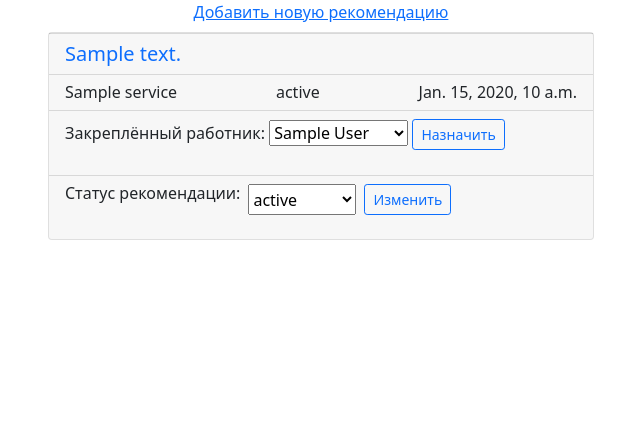
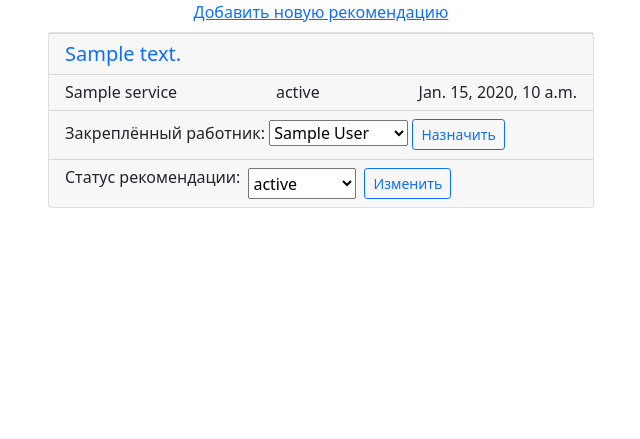
Before and after one commit to SterrenHeer/services_monitoring, a Django app: template requests/templates/requests/comments_list.html in a window 1280 px wide. Shown: the part 56-495 px from the top of the page, without its empty margins (319-959 px from the left). Run offline with Django 4.2, Linux system fonts and the light colour scheme; the template is opened without the code that fills it: most values are stand-ins (such as "Sample title", 1, 10 or a date in 2020).

Commit message:
Fixed some margins

```diff
--- a/requests/templates/requests/comments_list.html
+++ b/requests/templates/requests/comments_list.html
@@ -42,7 +42,7 @@
                     {% endif %}
                     {% if user|has_group:"Master" %}
                     <div class="card-footer d-flex justify-content-between">
-                        <form action="{% url 'worker_appointment' comment.id %}" method="post">
+                        <form action="{% url 'worker_appointment' comment.id %}" class="mb-0" method="post">
                             {% csrf_token %}
                             <input type="hidden" name="comment" value="true">
                             <label for="worker" class="h6">Закреплённый работник:</label>
@@ -63,7 +63,7 @@
                     {% endif %}
                     {% if user|has_group:"Master" or user|has_group:"Worker" %}
                     <div class="card-footer">
-                        <form action="{% url 'change_status' comment.id %}" method="post">
+                        <form action="{% url 'change_status' comment.id %}" class="mb-0" method="post">
                             {% csrf_token %}
                             <input type="hidden" name="comment" value="true">
                             <div class="d-flex flex-row">
--- a/requests/templates/requests/request_detail.html
+++ b/requests/templates/requests/request_detail.html
@@ -71,7 +71,7 @@
                 <h5>{{ comment.user.username }}</h5>
                 <p>{{ comment.submission_date }}</p>
                 <p>{{ comment.text }}</p>
-                <p><strong>Статус комментария:</strong> {{ comment.status }}</p>
+                <p class="mb-0"><strong>Статус комментария:</strong> {{ comment.status }}</p>
                 {% if comment.answer %}
                 <p><strong>Ответ от работника:</strong> {{ comment.answer }}</p>
                 {% endif %}
--- a/requests/templates/requests/requests_list.html
+++ b/requests/templates/requests/requests_list.html
@@ -59,7 +59,7 @@
                     {% if user|has_group:"Master" or user|has_group:"Worker" %}
                     <div class="card-footer d-flex justify-content-between">
                         {% if user|has_group:"Master" %}
-                        <form action="{% url 'worker_appointment' request.id %}" method="post">
+                        <form action="{% url 'worker_appointment' request.id %}" class="mb-0" method="post">
                             {% csrf_token %}
                             <label for="worker" class="h6">Закреплённый работник:</label>
                             <select name="worker" id="worker">
@@ -76,7 +76,7 @@
                             <button type="submit" class="btn btn-outline-primary btn-sm">Назначить</button>
                         </form>
                         {% elif user|has_group:"Worker" %}
-                        <form action="{% url 'change_status' request.id %}" method="post">
+                        <form action="{% url 'change_status' request.id %}" class="mb-0" method="post">
                             {% csrf_token %}
                             <div class="d-flex flex-row">
                                 <label for="{{ request.id }}">Статус заявки:</label>
@@ -91,7 +91,7 @@
                             </div>
                             <div>
                                 {% if request.get_complaint %}
-                                <p class="text-danger">Есть не устранённые замечания</p>
+                                <p class="text-danger mb-0">Есть не устранённые замечания</p>
                                 {% endif %}
                             </div>
                         </form>
--- a/users/templates/users/worker_list.html
+++ b/users/templates/users/worker_list.html
@@ -26,7 +26,7 @@
                         <h6 class="mb-0">{{ service }}</h6>
                         {% endfor %}
                         {% if user|has_group:"Master" %}
-                        <form action="{% url 'worker_update' worker.id %}" method="post" class="my-2">
+                        <form action="{% url 'worker_update' worker.id %}" method="post" class="mt-2 mb-0">
                             {% csrf_token %}
                             <label for="position" class="h6">Должность:</label>
                             <select name="position" class="my-2">
```
Also changed, not shown: requests/templates/requests/request_comments_list.html (+4 -4 lines).
